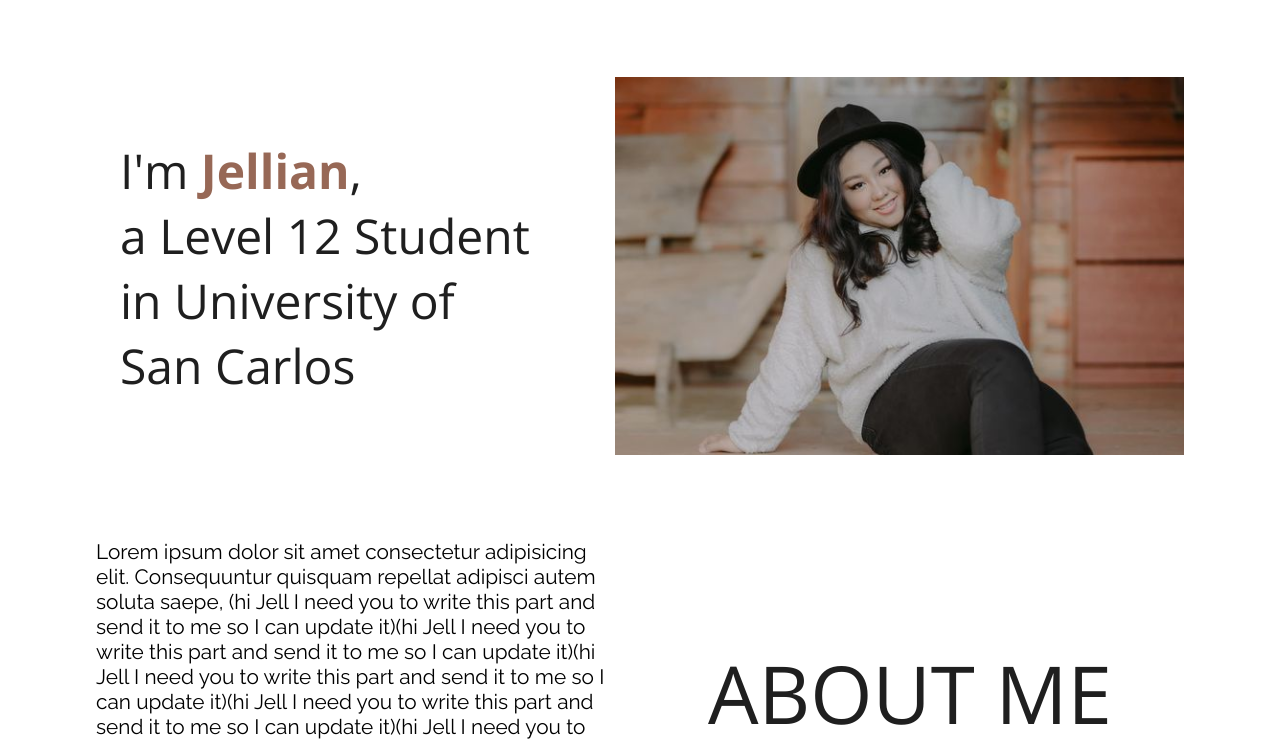
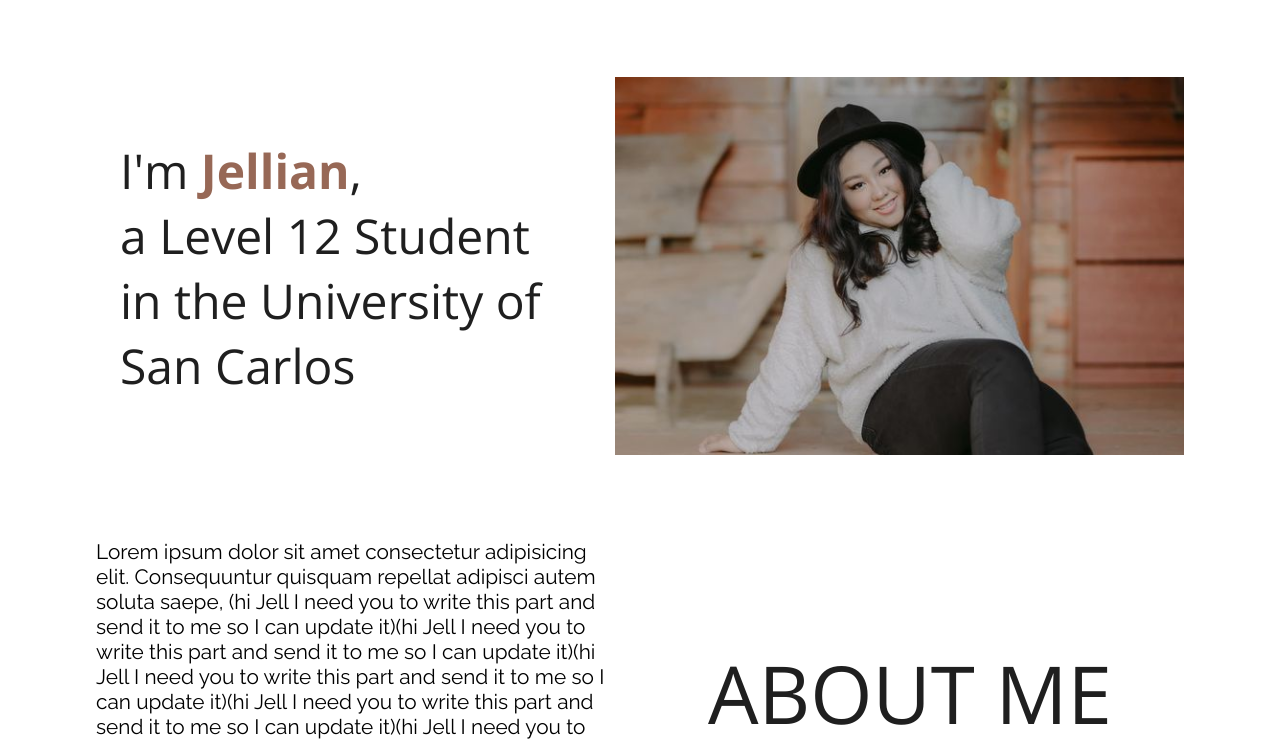
Before and after one commit to ZealinBee/jellianroble, a plain HTML site: page index.html in a window 1280 px wide. Shown: the part 84-825 px from the top of the page. Drawn offline with nearby package versions, Linux system fonts and the light colour scheme; a web font is replaced by a local one.

Commit message:
Add files via upload

```diff
--- a/index.html
+++ b/index.html
@@ -30,7 +30,7 @@
     <main>
       <h1>
         I'm <span class="bold-accent"> Jellian</span>, <br />a Level 12 Student
-        in <span> University of San Carlos</span>
+        in <span> the University of San Carlos</span>
       </h1>
       <div class="main-img">
         <img src="2.jpg" alt="" />
```
